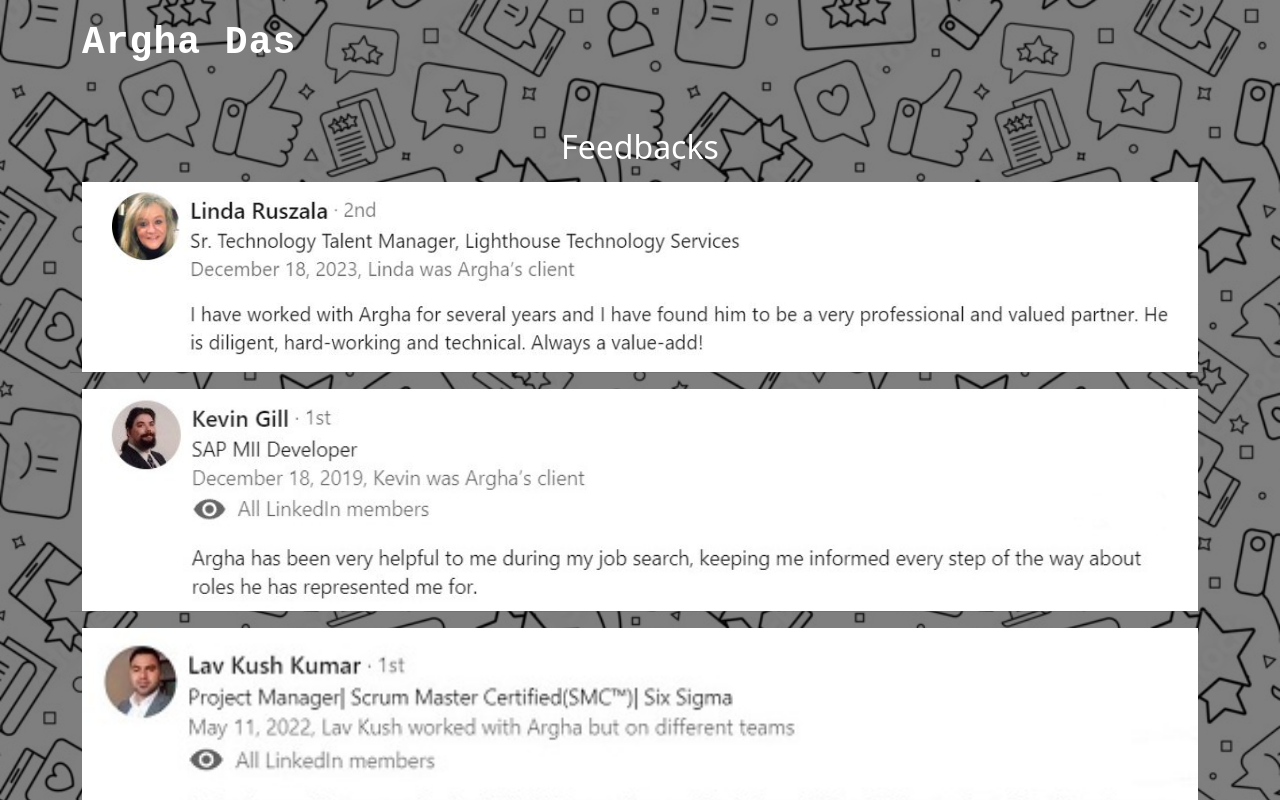
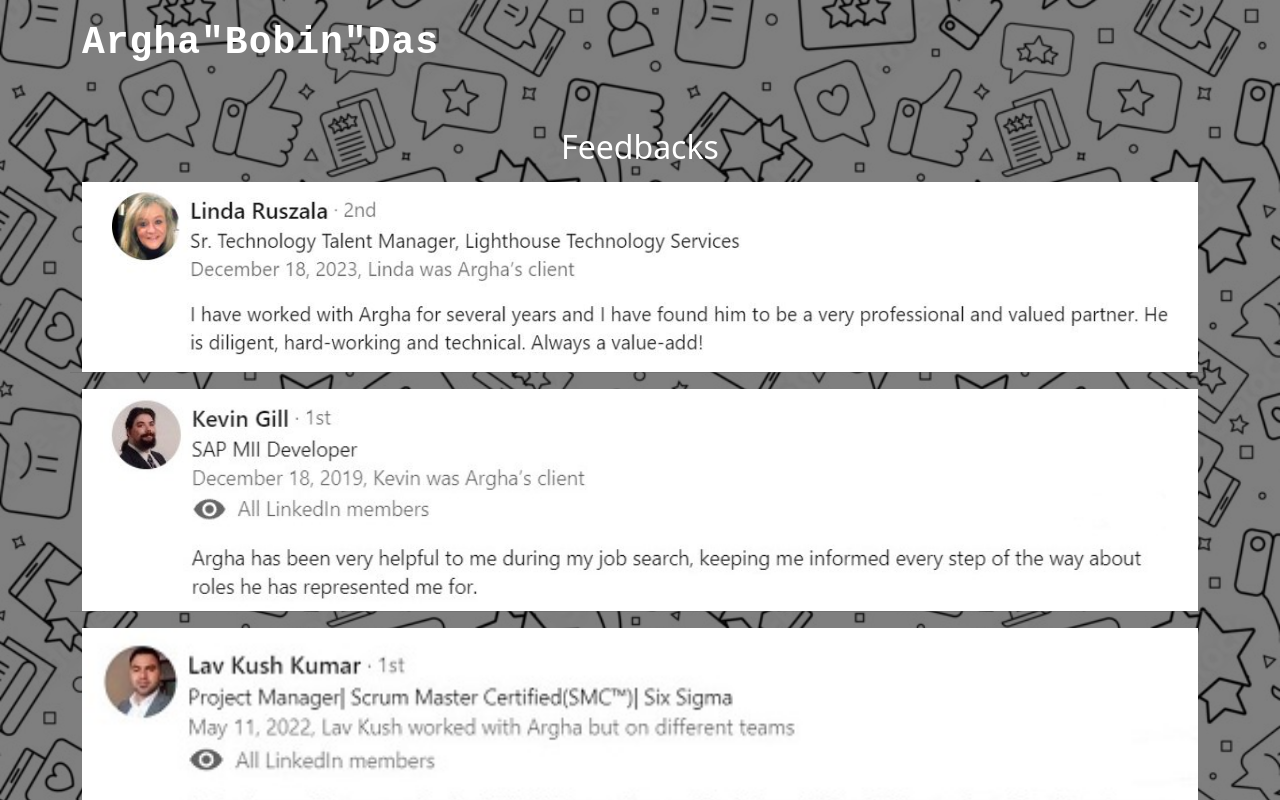
Before and after one commit to argha2recruit/Portfolio, a plain HTML site: page review.html in a window 1280 px wide. Shown: the top 800 px of the page. Drawn offline with Linux system fonts and the light colour scheme.

Commit message:
Update review.html

```diff
--- a/review.html
+++ b/review.html
@@ -41,7 +41,7 @@
     <!-- ======= Header ======= -->
     <header id="header" class="fixed-top">
       <div class="container d-flex align-items-center justify-content-between">
-        <h1 class="logo"><a href="index.html">Argha Das</a></h1>
+        <h1 class="logo"><a href="index.html">Argha"Bobin"Das</a></h1>
       </div>
     </header><!-- End Header -->
 
@@ -101,7 +101,7 @@
             <div class="row">
                 <div class="col-sm-12">
                     <div class="copyright-box">
-                        <p class="copyright">&copy; Copyright <strong>Argha Das</strong> All Rights Reserved</p>
+                        <p class="copyright">&copy; Copyright <strong>Argha"Bobin"Das</strong> All Rights Reserved</p>
 
                     </div>
                 </div>
```
